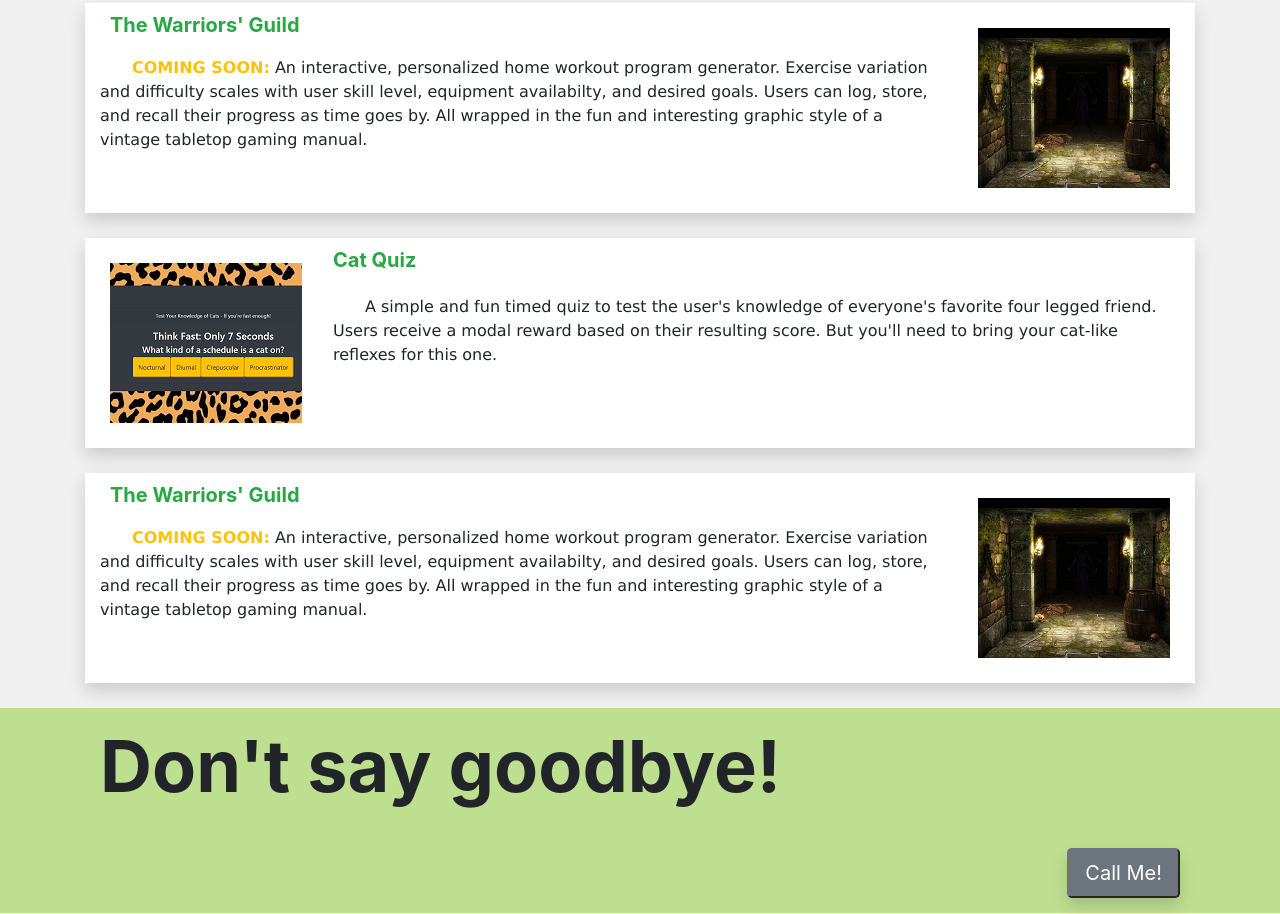
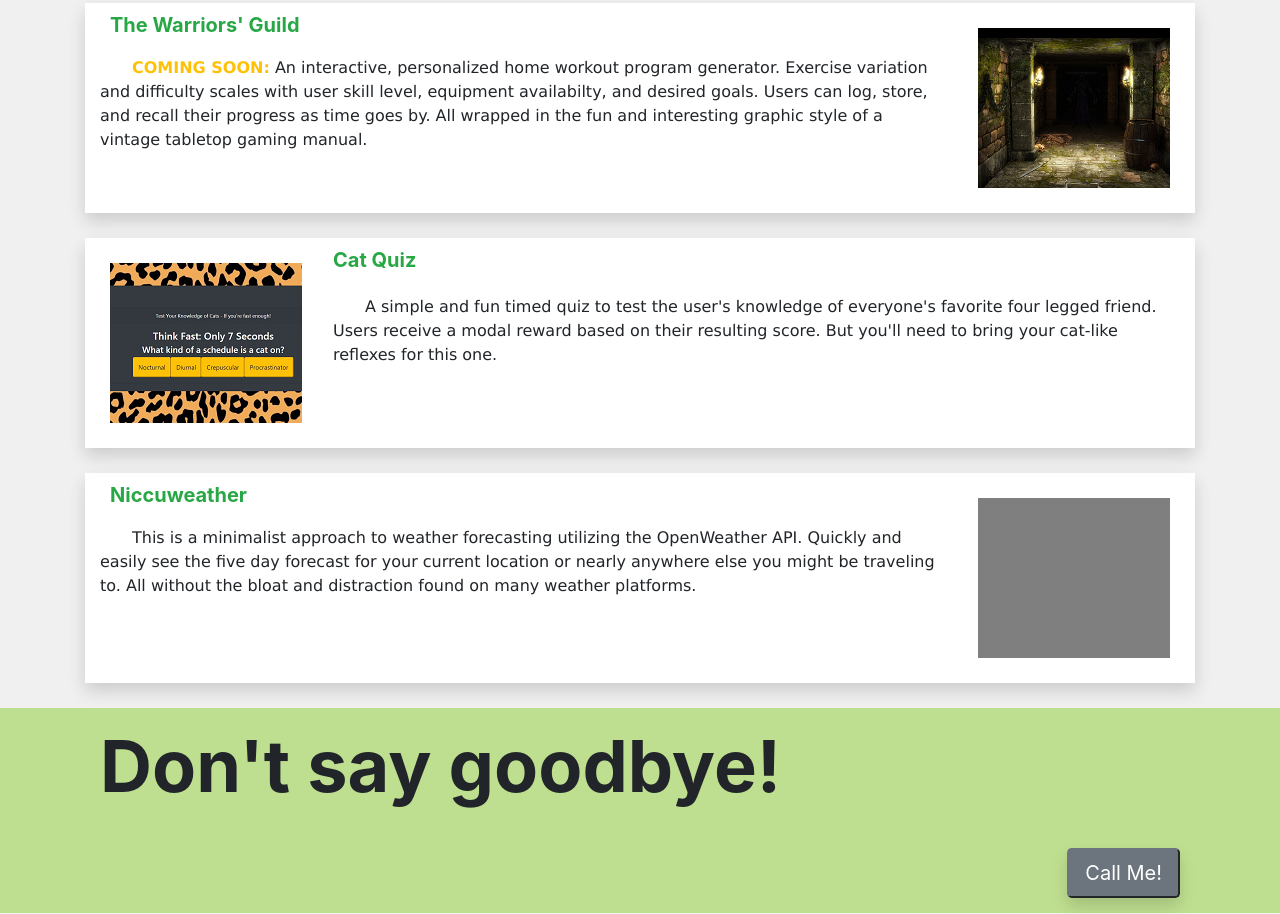
Before and after one commit to nlamonaco86/Portfolio, a plain HTML site: page index.html in a window 1280 px wide. Shown: the part 953-1867 px from the top of the page. Drawn offline with nearby package versions, Linux system fonts and the light colour scheme.

Commit message:
fixing last div

```diff
--- a/index.html
+++ b/index.html
@@ -158,17 +158,14 @@
             <div class="col-lg-12">
                 <div class="media itembg shadow">
                     <div>
-                        <a href="#"><img src="./assets/imgs/wg.png" class="align-self-center ml-3 padText wrapR"
+                        <a href="#"><img src="./assets/imgs/placeholder.png" class="align-self-center ml-3 padText wrapR"
                                 alt="placeholder"></a>
-                        <h5 class="padHeading titleText mt-0 mb-1"><a href="#" class="text-success">The
-                                Warriors' Guild</a></h5>
-                        <p class="padText"><span class="font-weight-bold text-warning">&emsp;&emsp;COMING SOON:</span>
-                            An
-                            interactive, personalized home workout program generator. Exercise variation
-                            and difficulty scales with user skill level, equipment availabilty, and
-                            desired goals. Users can log, store,
-                            and recall their progress as time goes by. All wrapped in the fun and
-                            interesting graphic style of a vintage tabletop gaming manual.
+                        <h5 class="padHeading titleText mt-0 mb-1"><a href="#" class="text-success">Niccuweather</a></h5>
+                        <p class="padText">&emsp;&emsp;This is a minimalist approach to weather forecasting
+                            utilizing the OpenWeather API. Quickly and easily see
+                            the five day forecast for your current location or nearly anywhere else you
+                            might be traveling to. All without the
+                            bloat and distraction found on many weather platforms.
                         </p>
                     </div>
 
```
